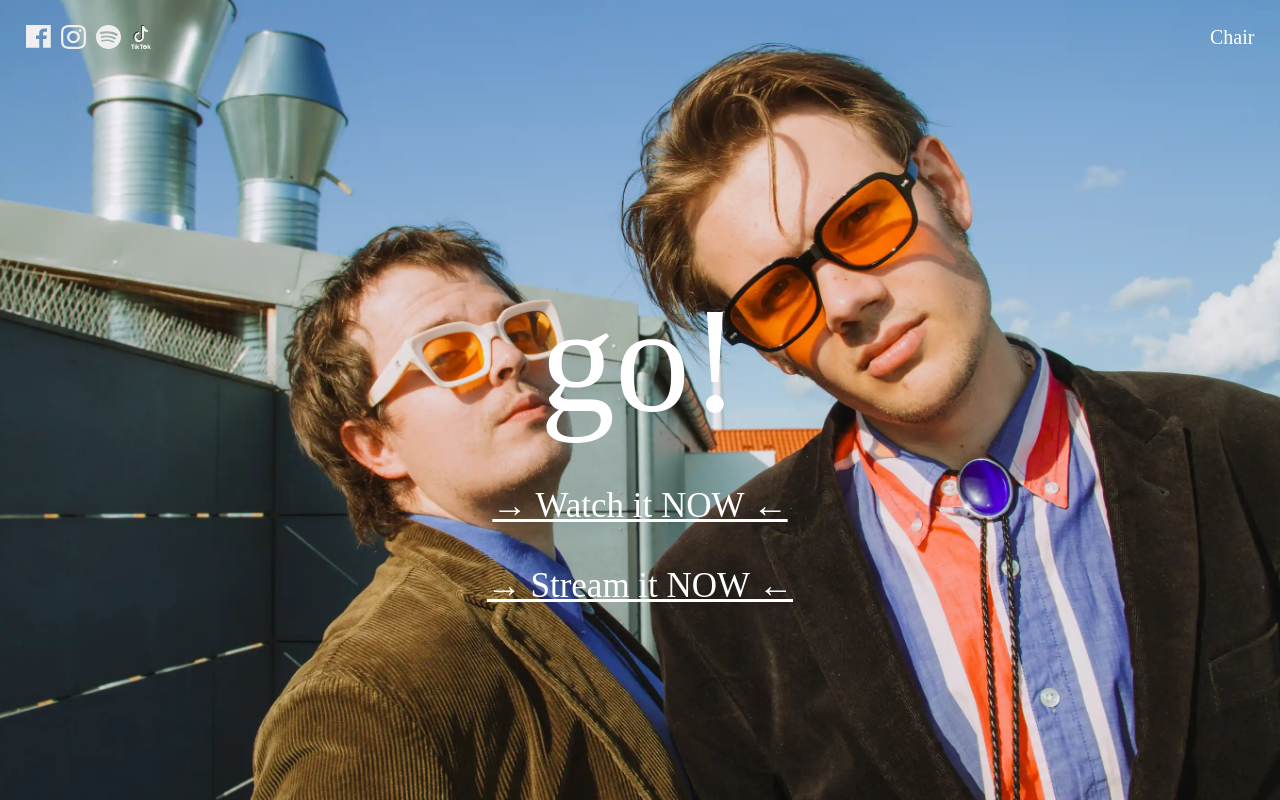
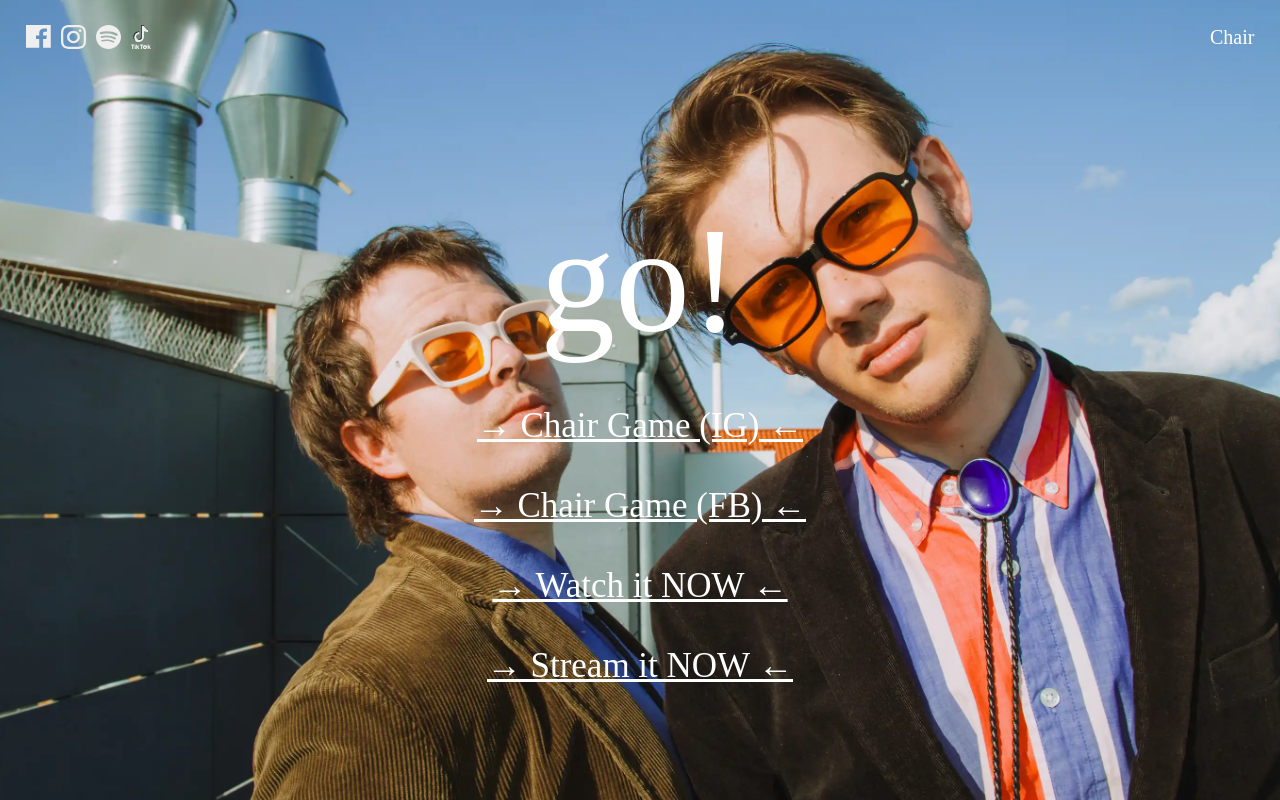
Before and after one commit to HoodDoob/chair-band, a Next.js app: page /go in a window 1280 px wide. Built offline with nearby package versions, Linux system fonts and the light colour scheme; a web font is replaced by a local one.

Commit message:
update filtrów

```diff
--- a/src/pages/go.jsx
+++ b/src/pages/go.jsx
@@ -31,6 +31,22 @@ export default function NewRelease() {
           <div className={`${styles.title}`}>go!</div>
           <div className={`${styles.content}`}>
             <a
+              href="https://www.instagram.com/ar/261565326852886/"
+              target="_blank"
+              rel="noopener noreferrer"
+              className={`${styles.a1}`}
+            >
+              &rarr; Chair Game (IG) &larr;
+            </a>
+            <a
+              href="https://www.facebook.com/fbcameraeffects/tryit/261565326852886/"
+              target="_blank"
+              rel="noopener noreferrer"
+              className={`${styles.a1}`}
+            >
+              &rarr; Chair Game (FB) &larr;
+            </a>
+            <a
               href="https://youtu.be/KmFXvvhNXqs?si=0gB_6Ef2oEwwnM1v"
               target="_blank"
               rel="noopener noreferrer"
@@ -46,6 +62,7 @@ export default function NewRelease() {
             >
               &rarr; Stream it NOW &larr;
             </a>
+
             {/* <a
               className={`${styles.a2}`}
               href="https://www.youtube.com/watch?v=ySTCPIbg7so"
```
